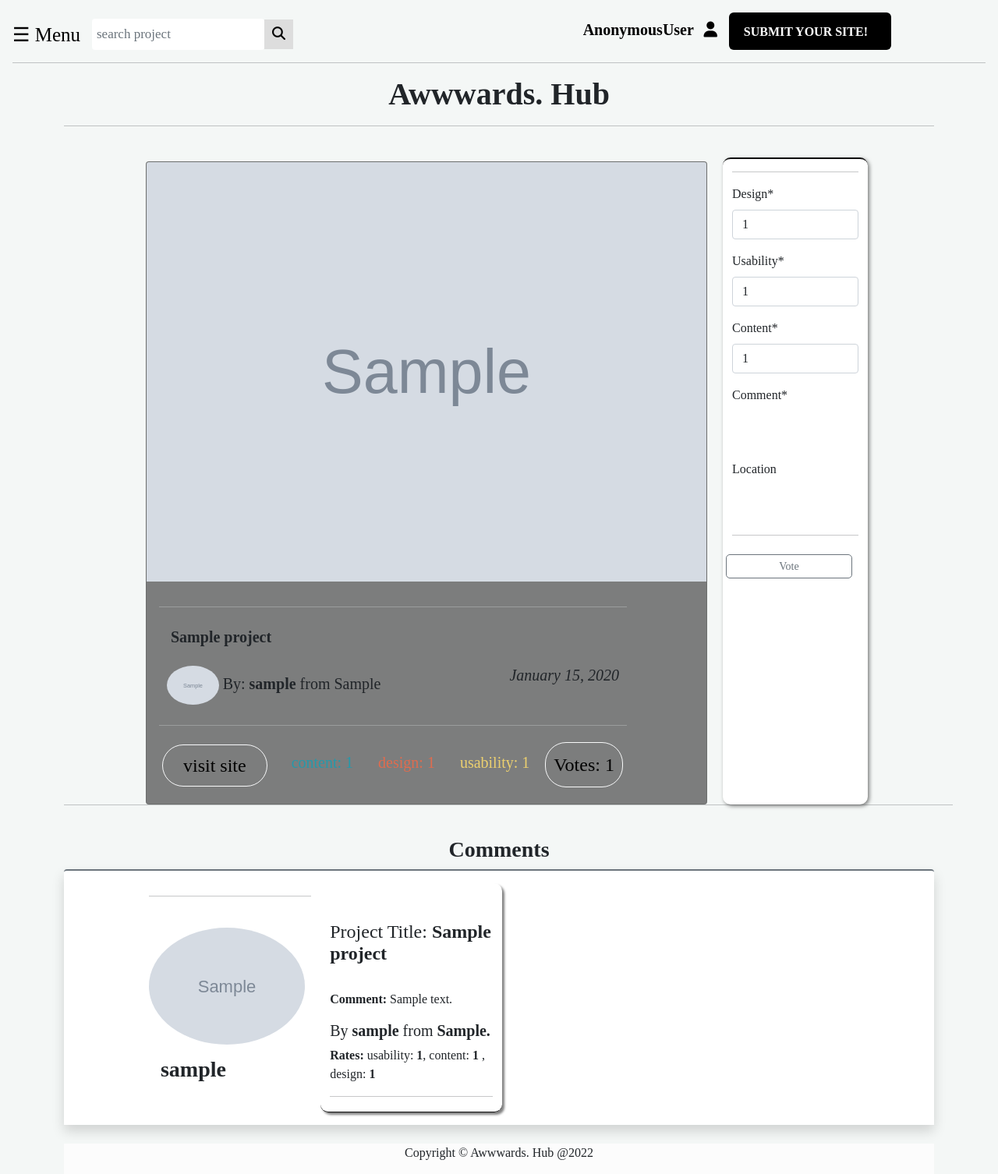
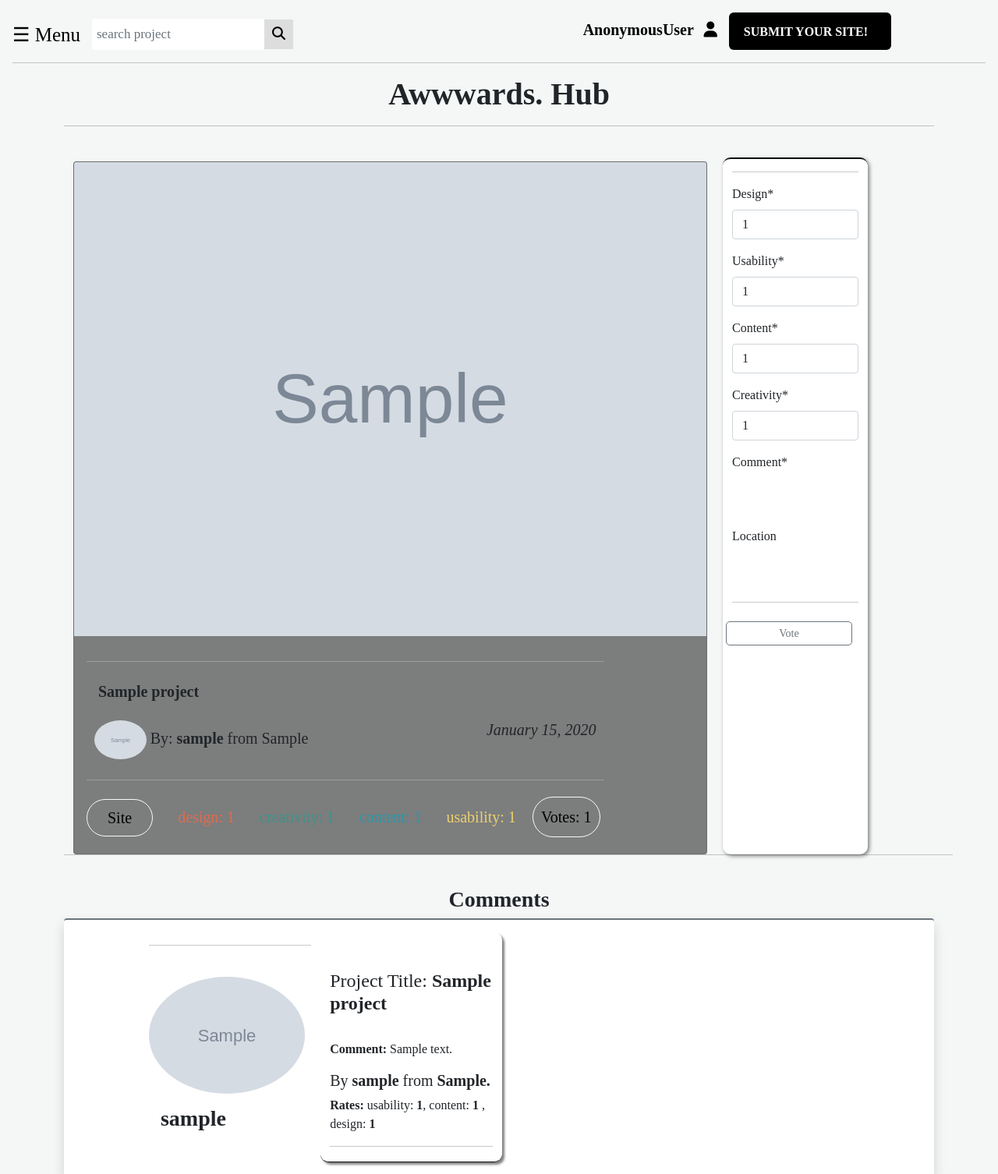
Before and after one commit to SayiaFelix/Awwwards, a Django app: page / in a window 1280 px wide. Shown: the top 1506 px of the page at 78% size. Run offline with Django 3.2, Linux system fonts and the light colour scheme; tables that the repository leaves empty hold one stand-in row (values such as "Sample post"); grey boxes marked "Sample" are stand-in pictures; some libraries are stand-ins or nearby versions; some web fonts are replaced.

Commit message:
deploying in heroku

```diff
--- a/awwards/forms.py
+++ b/awwards/forms.py
@@ -20,6 +20,7 @@
         design= forms.IntegerField(label="Design Rates")
         usability = forms.IntegerField(label="Usability Rates")
         content = forms.IntegerField(label="Content Rates")
+        creativity = forms.IntegerField(label="Creativity Rates")
         location = forms.CharField(label="Location")
 
         widget=forms.Select(choices=INTEGER_CHOICES)
--- a/awwards/models.py
+++ b/awwards/models.py
@@ -94,7 +94,9 @@
         all_content =list( map(lambda x: x.content, self.reviews.all()))
         return np.mean(all_content)
 
-
+    def creativity_rating(self):
+        all_creativity =list( map(lambda x: x.creativity, self.reviews.all()))
+        return np.mean(all_creativity)
 
 
     def __str__(self):
@@ -109,6 +111,7 @@
     design = models.IntegerField(choices=RATING_CHOICES,default=0)
     usability = models.IntegerField(choices=RATING_CHOICES,default=0)
     content = models.IntegerField(choices=RATING_CHOICES,default=0)
+    creativity = models.IntegerField(choices=RATING_CHOICES,default=0)
     comment = models.CharField(max_length=200,null=True)
     location = models.CharField(max_length=50, blank=True)
 
--- a/awwards/templates/awwards/homepage.html
+++ b/awwards/templates/awwards/homepage.html
@@ -19,8 +19,8 @@
     <div class="container" style="">
       <div class="row">
           {% for project in projects %}
-          <div class="col-1"></div>
-          <div class="col-8">
+          <div class="col-"></div>
+          <div class="col-9">
               <div class="card mr-0" style="max-width:70rem; margin-top:5px;background-color:rgba(4,4,4,0.5);">
                    <img src="{{project.project_photo.url}}" data-target="#extraModal{{project.id}}" data-toggle="modal"class="card-img-top">
                      <div class="card-body">
@@ -34,12 +34,13 @@
                                  <img class="img-fluid rounded-circle" src="{{project.profile.profile_photo.url}}" class="" style="height: 50px;">
                                   By: <b>{{ project.profile.user }}</b>  from {{project.location}}</h6>
                               <hr class="text-light">
-                                <button class="btn  btn-outline-light one d-flex justify-content-end ml-1 fs-4" style="float:right; padding:10px; margin:5px;color:black;border-radius:27px;">Votes: {{ project.reviews.count| floatformat  }}</button>
-                                <button class="btn three d-flex justify-content-end fs-5" style="float:right; padding:10px; margin:5px;color:#ECD06F;border-radius:25px;">usability: {{ project.usability_rating| floatformat  }}</button>
+                                <button class="btn  btn-sm btn-outline-light one d-flex justify-content-end  fs-5" style="float:right; padding:10px; margin:5px;color:black;border-radius:27px;">Votes: {{ project.reviews.count| floatformat  }}</button>
+                                <button class="btn btn-sm three d-flex justify-content-end fs-5" style="float:right; padding:10px; margin:5px;color:#ECD06F;border-radius:25px;">usability: {{ project.usability_rating| floatformat  }}</button>
+                                <button class="btn four d-flex justify-content-end fs-5" style="float:right; padding:10px; margin:5px;color:#2699AA;border-radius:25px;">content: {{ project.content_rating| floatformat  }}</button>
+                                <button class="btn four d-flex justify-content-end  fs-5" style="float:right; padding:10px; margin:5px;color:#3C948B;border-radius:25px;">creativity: {{ project.creativity_rating| floatformat  }}</button>
                                 <button class="btn two d-flex justify-content-end fs-5" style="float:right; padding:10px; margin:5px;color:#DF6C4F;border-radius:25px;">design: {{ project.design_rating| floatformat  }}</button>
-                                <button class="btn four d-flex justify-content-end ml-1 fs-5" style="float:right; padding:10px; margin:5px;color:#2699AA;border-radius:25px;">content: {{ project.content_rating| floatformat  }}</button>
                                 <a href="/profile/{{project.profile.id}}" title="profile">
-                                  <button type="button" class="btn btn-lg btn-outline-light ml-1" style="border-radius:30px;"><a class="fs-4"href="{{ project.link }}" style="text-decoration:none;padding:10px; margin-top:5px; color:black;" target="_blank">visit site</a></button>
+                                  <button type="button" class="btn btn-lg btn-outline-light " style="border-radius:30px;"><a class="fs-5"href="{{ project.link }}" style="text-decoration:none;padding:10px; margin-top:5px; color:black;" target="_blank">Site</a></button>
                                 </a>
                              <br>
                              </div>
--- a/awwards/tests.py
+++ b/awwards/tests.py
@@ -62,7 +62,7 @@
     def setUp(self):
         self.user = User.objects.create(id = 1, username='cherry')
 
-        self.review= Reviews.objects.create(user= self.user, design=10, usability=10,content=10,location="Nairobi",comment="awesome work" )
+        self.review= Reviews.objects.create(user= self.user, design=10, usability=10,content=10,creativity=10,location="Nairobi",comment="awesome work" )
 
     def test_instance(self):
         self.assertTrue(isinstance(self.review, Reviews))
--- a/awwards/views.py
+++ b/awwards/views.py
@@ -113,7 +113,6 @@
 
 @login_required
 def search(request):
-
     if 'title' in request.GET and request.GET["title"]:
         search_term = request.GET.get("title")
         searched_project = Projects.search_by_projects(search_term)
@@ -197,12 +196,14 @@
             design = form.cleaned_data['design']
             usability = form.cleaned_data['usability']
             content = form.cleaned_data['content']
+            creativity = form.cleaned_data['creativity']
             review = form.save(commit=False)
             review.project = project
             review.user = current_user
             review.design = design
             review.usability = usability
             review.content = content
+            review.creativity = creativity
             review.save()
             return redirect('homepage')
     else:
@@ -215,8 +216,6 @@
     projects = Projects.objects.all().filter(name_id=pk)
 
     return render(request, 'profile/profile.html', {"profile": profile,'projects': projects,} )
-
-
 
 def login_user(request):
     if request.method == 'POST':
```
Also changed, not shown: README.md, awwards/migrations/0009_reviews_creativity.py (added).
